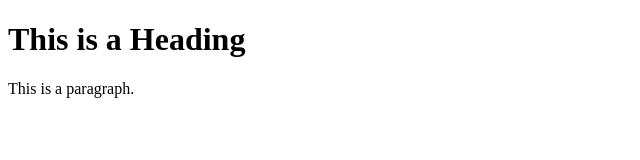
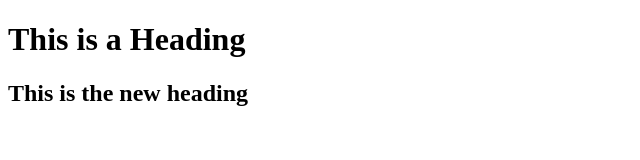
Before and after one commit to taralennard/HTMLProject, a plain HTML site: page index.html in a window 1280 px wide. Shown: the whole page, without its empty margins (0-640 px from the left). Drawn offline with Linux system fonts and the light colour scheme.

Commit message:
Update index.html

```diff
--- a/index.html
+++ b/index.html
@@ -6,7 +6,8 @@
 <body>
 
 <h1>This is a Heading</h1>
-<p>This is a paragraph.</p>
+
+  <h2>This is the new heading</h2>
 
 </body>
 </html>
```
